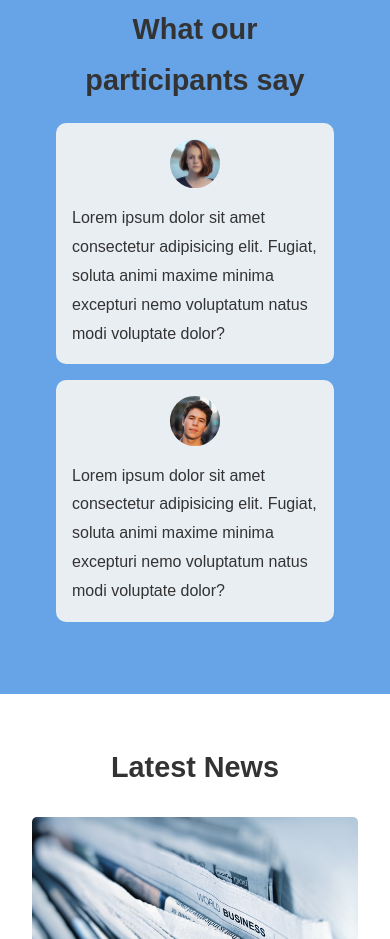
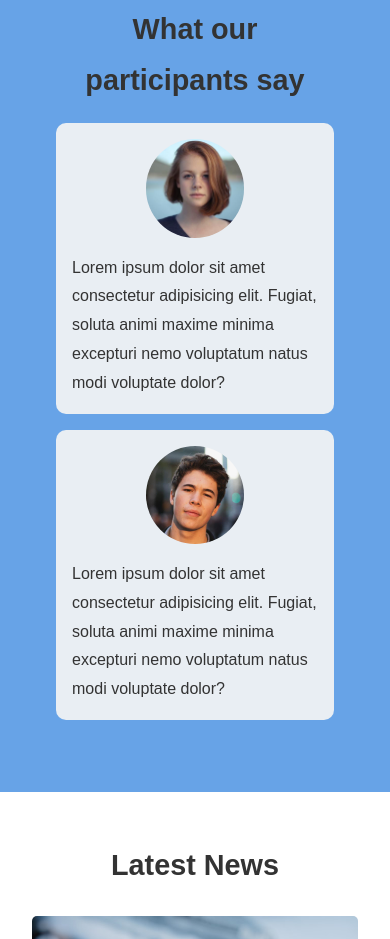
Before and after one commit to fayax555/Forum-Website, a plain HTML site: page index.html in a window 390 px wide. Shown: the part 7120-8059 px from the top of the page. Drawn offline with Linux system fonts and the light colour scheme; a web font is replaced by a local one.

Commit message:
Increased review img

```diff
--- a/css/mobile.css
+++ b/css/mobile.css
@@ -203,6 +203,12 @@
 	#sponsors img {
 		padding: 0.5rem;
 	}
+
+	#reviews .img {
+		width: 40%;
+		display: block;
+		margin: auto;
+	}
 }
 
 @media (max-width: 400px) and (max-height: 600px) {
--- a/css/style.css
+++ b/css/style.css
@@ -46,12 +46,6 @@ h2 {
 }
 
 /* ------ navbar ------- */
-
-/* #navbar {
-	position: sticky;
-	top: 0;
-	z-index: 1;
-} */
 
 #navbar .container {
 	display: flex;
```
